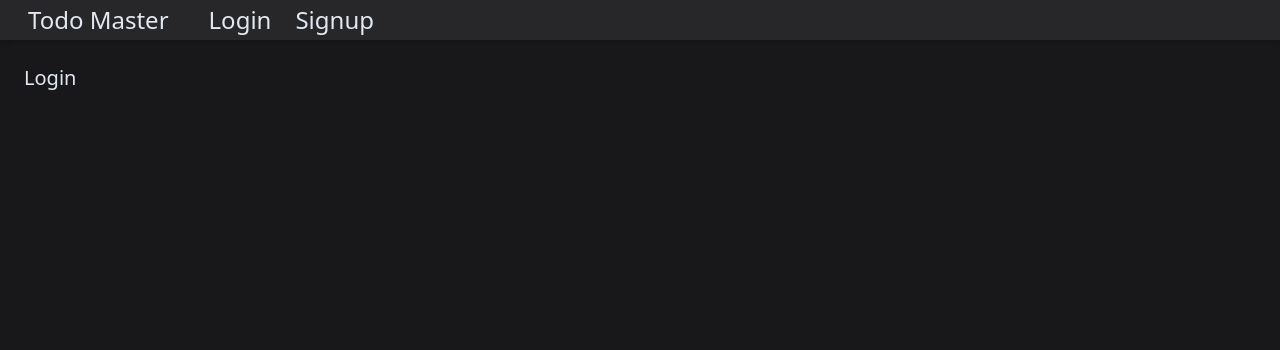
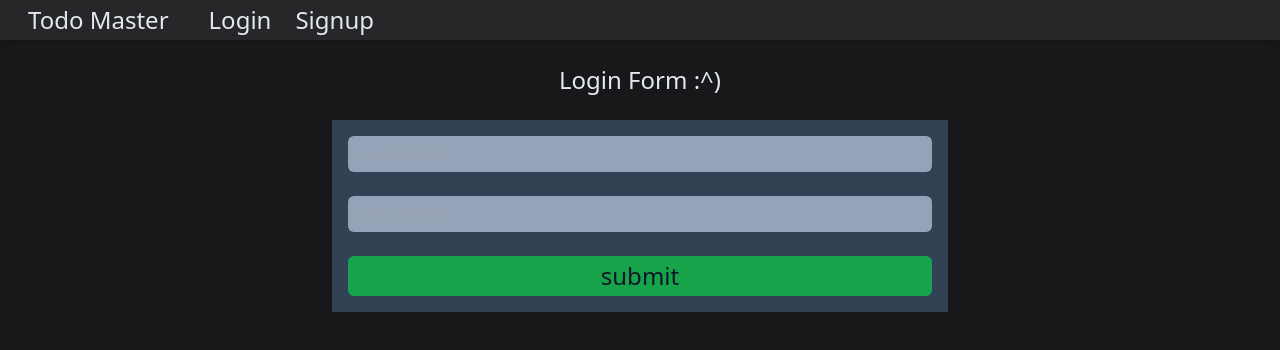
Before and after one commit to Lootmann/FSD-todo, a React (Vite) app in the folder frontend/: page /auth/login in a window 1280 px wide. Shown: the top 350 px of the page. Built offline with nearby package versions, Linux system fonts and the light colour scheme.

Commit message:
frontend: /auth/login - react-hook-form validation

```diff
--- a/frontend/src/auths/Login.tsx
+++ /dev/null
@@ -1,6 +0,0 @@
-import React from "react";
-
-// TODO: login form
-export function Login() {
-  return <div>Login</div>;
-}
--- /dev/null
+++ b/frontend/src/auths/login.tsx
@@ -0,0 +1,78 @@
+import React from "react";
+import { useForm } from "react-hook-form";
+
+// TODO: login form
+export function Login() {
+  const {
+    register,
+    handleSubmit,
+    watch,
+    formState: { errors },
+  } = useForm<AuthUserType>();
+
+  const onSubmit = (data: AuthUserType) => {
+    console.log(data.username);
+    console.log(data.password);
+  };
+
+  const usernameRules = {
+    required: "This field is required",
+    minLength: {
+      value: 5,
+      message: "username must be at least 5 characters long.",
+    },
+    maxLength: {
+      value: 100,
+      message: "username must be less than 100 characters long.",
+    },
+  };
+
+  const passwordRules = {
+    required: "This field is required",
+    minLength: {
+      value: 8,
+      message: "username must be at least 5 characters long.",
+    },
+    maxLength: {
+      value: 100,
+      message: "username must be less than 100 characters long.",
+    },
+  };
+
+  console.log(watch("username"), watch("password"));
+
+  return (
+    <div className="w-1/2 ml-auto mr-auto">
+      <h2 className="text-center text-2xl mb-6">Login Form :^)</h2>
+
+      <form
+        onSubmit={handleSubmit(onSubmit)}
+        className="flex flex-col gap-6 p-4 bg-slate-700"
+      >
+        <input
+          placeholder="username"
+          {...register("username", usernameRules)}
+          className="bg-slate-400 text-slate-900 px-2 py-1 rounded-md"
+        />
+        {errors.username && (
+          <span className="text-red-500">{errors.username.message}</span>
+        )}
+
+        <input
+          placeholder="password"
+          {...register("password", passwordRules)}
+          className="bg-slate-400 text-slate-900 px-2 py-1 rounded-md"
+        />
+        {errors.password && (
+          <span className="text-red-500">{errors.password.message}</span>
+        )}
+
+        <input
+          type="submit"
+          value="submit"
+          className="bg-green-600 hover:bg-green-400 text-slate-900 transition-all text-2xl px-2 py-1 rounded-md"
+        />
+      </form>
+    </div>
+  );
+}
--- a/frontend/src/main.tsx
+++ b/frontend/src/main.tsx
@@ -3,7 +3,7 @@ import ReactDOM from "react-dom/client";
 import { createBrowserRouter, RouterProvider } from "react-router-dom";
 import { Index as AuthIndex } from "./auths";
 import { Index } from ".";
-import { Login } from "./auths/Login";
+import { Login } from "./auths/login";
 import { Signup } from "./auths/signup";
 import "./styles/index.css";
 
--- /dev/null
+++ b/frontend/src/types/users.d.ts
@@ -0,0 +1,4 @@
+type AuthUserType = {
+  username: string;
+  password: string;
+};
```
